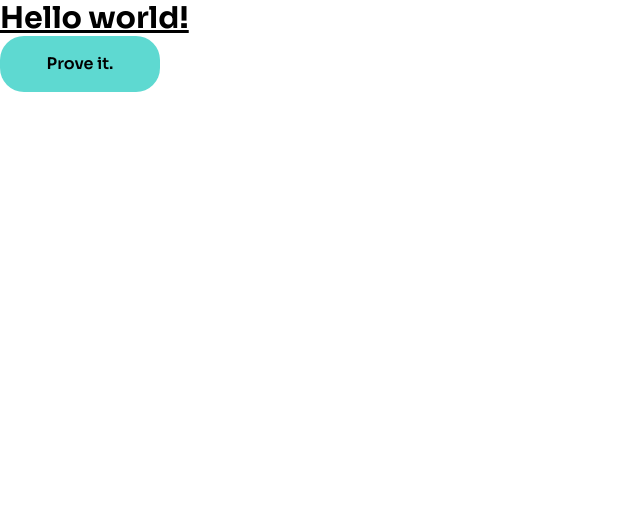
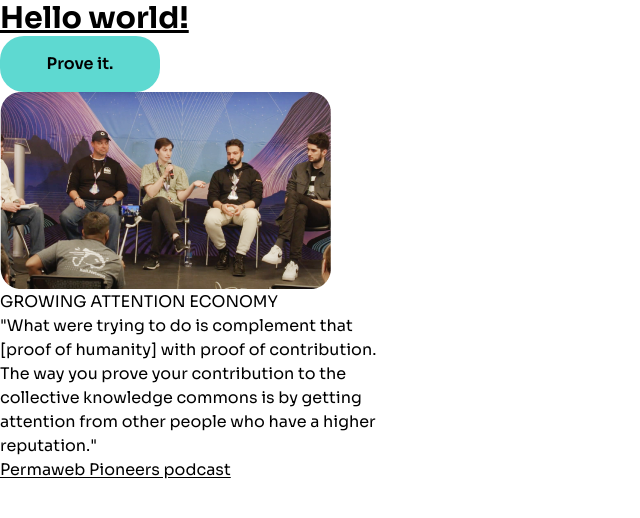
Before and after one commit to koii-network/homepage, a Next.js app: page / in a window 1280 px wide. Shown: the top 518 px of the page, without its empty margins (0-640 px from the left). Built offline with nearby package versions, Linux system fonts and the light colour scheme.

Commit message:
update news components

```diff
--- a/components/ui/News/News.tsx
+++ b/components/ui/News/News.tsx
@@ -4,12 +4,17 @@ export type NewsProps = Readonly<
     title: string;
     content: string;
     logo: any;
+    url: string;
+    urltext: string;
 
   } & React.HTMLProps<HTMLButtonElement>
 >;
 
-export const News = ({ label }: NewsProps) => (
-  <button className="bg-mint w-40 h-14 rounded-3xl font-semibold">
-    {label}
-  </button>
+export const News = ({ cover, title, content, logo, url, urltext }: NewsProps) => (
+    <div className="col-md-4 col-sm-12 max-w-sm">
+        <img className="rounded-2xl" src={cover} ></img>
+        <div className="mt2 uppercase">{title}</div>
+        <div className="mt2">{content}</div>
+        <a className="underline underline-offset-2" href={url} target="_blank">{urltext}</a>
+    </div>
 );
--- a/pages/index.tsx
+++ b/pages/index.tsx
@@ -1,13 +1,25 @@
 import type { NextPage } from "next";
 import { Button } from "@/components/ui/Button";
+import { News } from "@/components/ui/News";
 import Head from "next/head";
 import Image from "next/image";
+import News1 from "../assets/images/news1.png"
+
 
 const Home: NextPage = () => {
+  console.log(News1.src)
   return (
     <div>
       <h1 className="text-3xl font-bold underline">Hello world!</h1>
       <Button label="Prove it." />
+      <News
+      cover= {News1.src}
+      title="Growing Attention Economy"
+      content='"What were trying to do is complement that [proof of humanity] with proof of contribution. The way you prove your contribution to the collective knowledge commons is by getting attention from other people who have a higher reputation."'
+      logo=""
+      url="https://cointelegraph.com/news/nft-potential-takes-quantum-leap-with-koii-network-s-new-dynamic-nft-standard"
+      urltext="Permaweb Pioneers podcast"
+      />
     </div>
   );
 };
```
Also changed, not shown: assets/images/news1.png (added), 1 other file (tests, documents, lock files or other folders).
